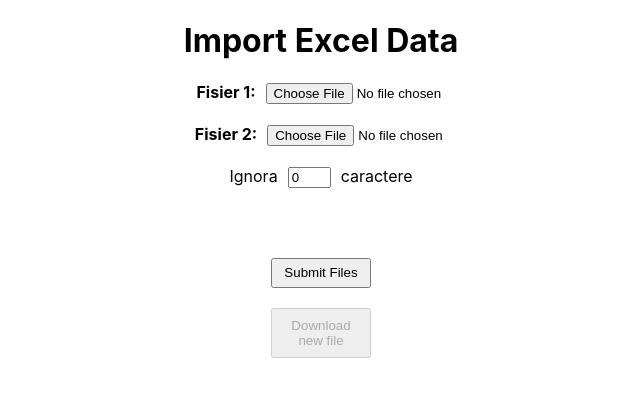
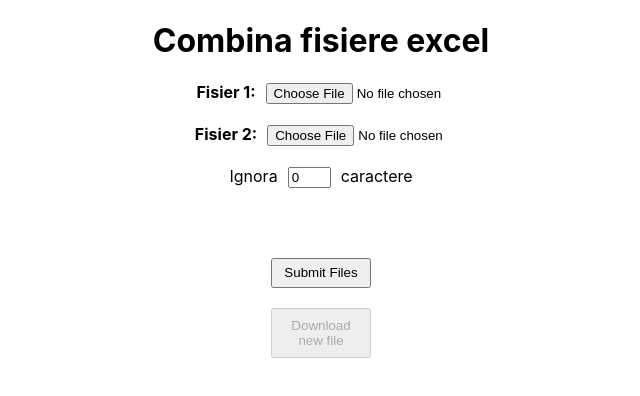
Before and after one commit to clauraz/xlsx-app, a React (Create React App) app: page / in a window 1280 px wide. Shown: the top 396 px of the page, without its empty margins (319-959 px from the left). Built offline with nearby package versions, Linux system fonts and the light colour scheme.

Commit message:
changed the title

```diff
--- a/src/App.js
+++ b/src/App.js
@@ -4,7 +4,7 @@ import FileInput from "./FileInput";
 function App() {
   return (
     <div className="App">
-      <h1>Import Excel Data</h1>
+      <h1>Combina fisiere excel</h1>
       <FileInput />
     </div>
   );
```
